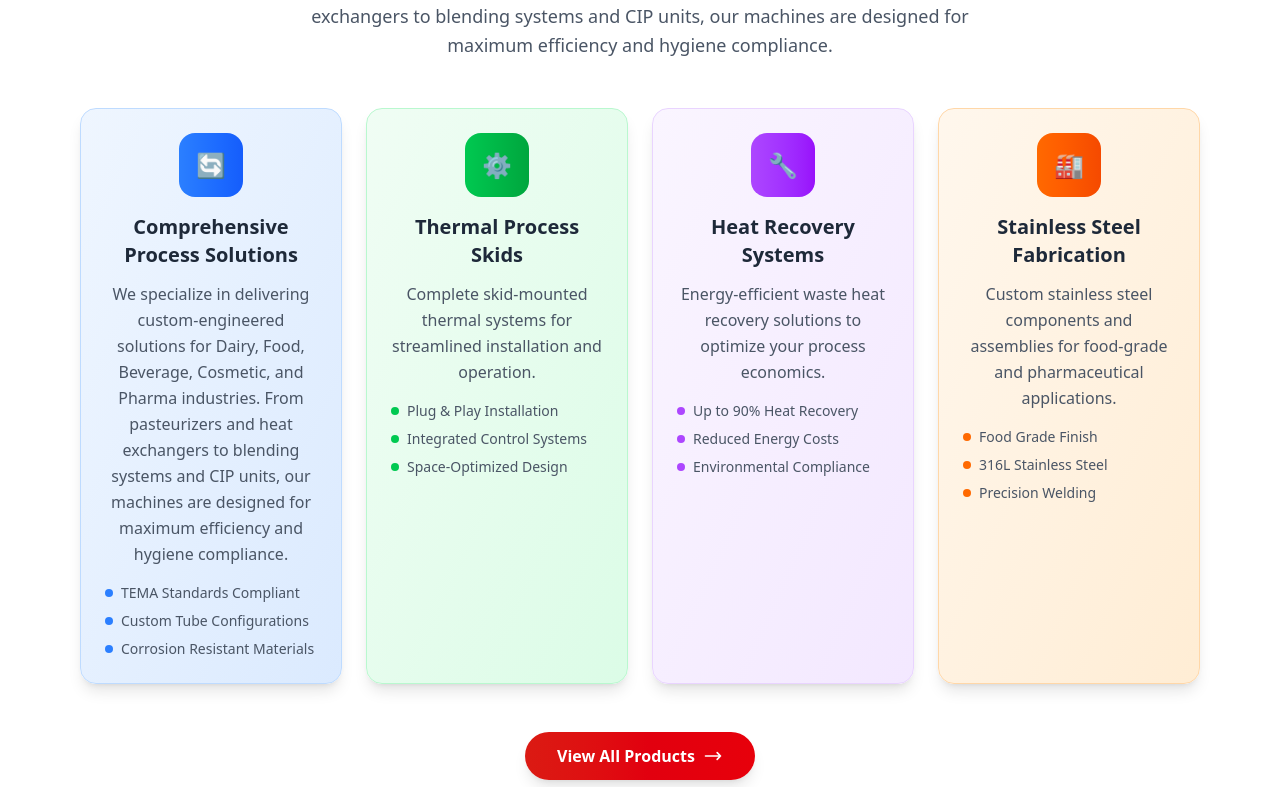
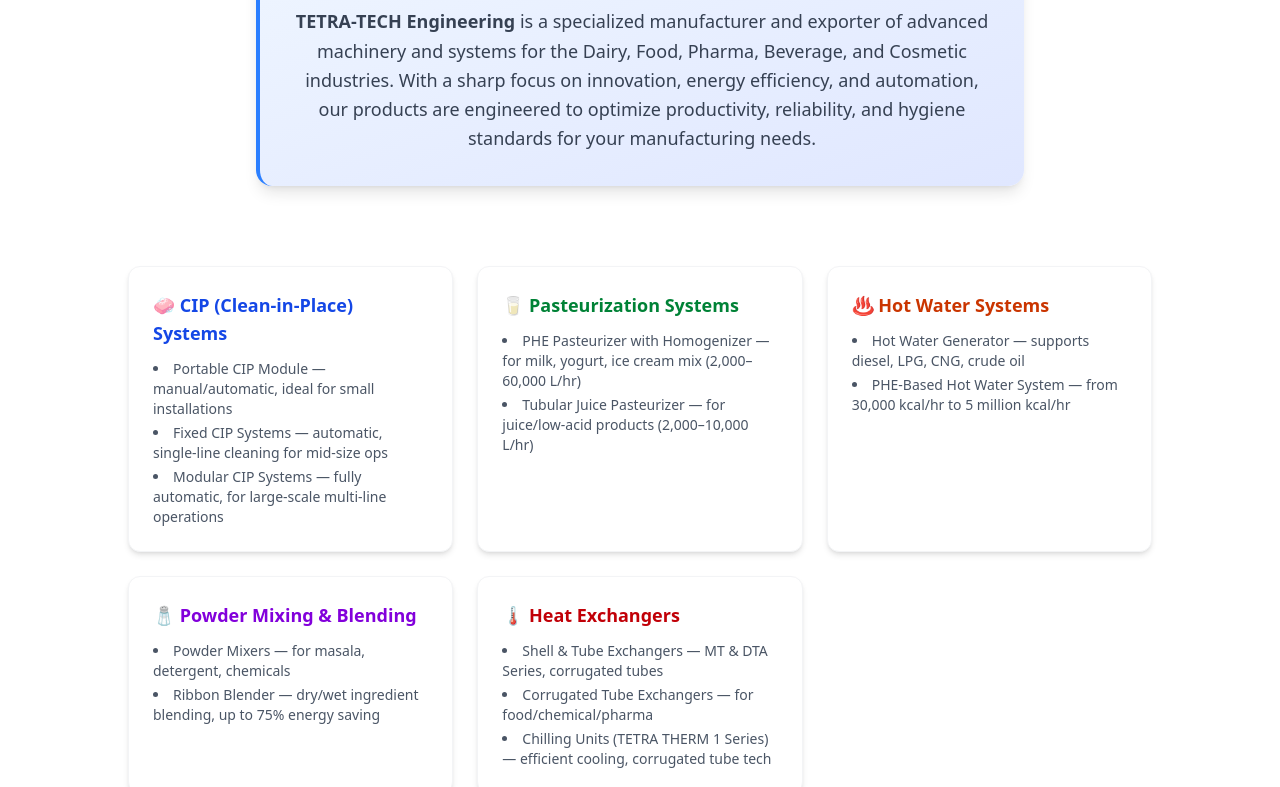
Before and after one commit to riya-jaiswal/teratech, a React (Vite) app: page / in a window 1280 px wide. Shown: the part 1433-2220 px from the top of the page. Built offline with nearby package versions, Linux system fonts and the light colour scheme.

Commit message:
product section

```diff
--- a/src/pages/Home.jsx
+++ b/src/pages/Home.jsx
@@ -56,109 +56,75 @@
 
       {/* Products Section */}
 <section className="py-12 md:py-16 px-4 md:px-20 bg-white">
-        <h2 className="text-2xl md:text-3xl font-bold mb-8 text-center text-gray-800">Our Products</h2>
-        <p className="text-base md:text-lg text-center max-w-2xl mx-auto text-gray-600 mb-12 leading-relaxed">
-          We specialize in delivering custom-engineered solutions for Dairy, Food, Beverage, Cosmetic, and Pharma industries. From pasteurizers and heat exchangers to blending systems and CIP units, our machines are designed for maximum efficiency and hygiene compliance.
+  <h2 className="text-2xl md:text-3xl font-bold mb-6 text-center text-gray-800">Our Products</h2>
+  {/* Product Overview */}
+  <div className="max-w-3xl mx-auto mb-10 bg-gradient-to-br from-blue-50 to-indigo-100 rounded-2xl p-6 md:p-8 text-center shadow-lg border-l-4 border-blue-500">
+    <h3 className="font-semibold text-xl md:text-2xl mb-2 text-gray-800">Product Overview</h3>
+    <p className="text-base md:text-lg text-gray-700 leading-relaxed">
+      <strong>TETRA-TECH Engineering</strong> is a specialized manufacturer and exporter of advanced machinery and systems for the Dairy, Food, Pharma, Beverage, and Cosmetic industries. With a sharp focus on innovation, energy efficiency, and automation, our products are engineered to optimize productivity, reliability, and hygiene standards for your manufacturing needs.
     </p>
-
-        <div className="grid md:grid-cols-2 lg:grid-cols-4 gap-6 max-w-7xl mx-auto">
-          {/* Product 1 */}
-          <div className="group bg-gradient-to-br from-blue-50 to-blue-100 p-6 rounded-2xl shadow-lg hover:shadow-2xl transition-all duration-300 transform hover:-translate-y-2 border border-blue-200">
-            <div className="w-16 h-16 bg-gradient-to-r from-blue-500 to-blue-600 rounded-2xl flex items-center justify-center text-white text-2xl mb-4 group-hover:scale-110 transition-transform duration-300 mx-auto">
-              🔄
-            </div>
-            <h3 className="text-lg md:text-xl font-bold text-gray-800 mb-3 text-center">Comprehensive Process Solutions</h3>
-            <p className="text-sm md:text-base text-gray-600 mb-4 leading-relaxed text-center">
-              We specialize in delivering custom-engineered solutions for Dairy, Food, Beverage, Cosmetic, and Pharma industries. From pasteurizers and heat exchangers to blending systems and CIP units, our machines are designed for maximum efficiency and hygiene compliance.
-            </p>
-            <div className="space-y-2 text-xs md:text-sm text-gray-600">
-              <div className="flex items-center">
-                <span className="w-2 h-2 bg-blue-500 rounded-full mr-2"></span>
-                <span>TEMA Standards Compliant</span>
-              </div>
-              <div className="flex items-center">
-                <span className="w-2 h-2 bg-blue-500 rounded-full mr-2"></span>
-                <span>Custom Tube Configurations</span>
-              </div>
-              <div className="flex items-center">
-                <span className="w-2 h-2 bg-blue-500 rounded-full mr-2"></span>
-                <span>Corrosion Resistant Materials</span>
-              </div>
-            </div>
   </div>
 
-          {/* Product 2 */}
-          <div className="group bg-gradient-to-br from-green-50 to-green-100 p-6 rounded-2xl shadow-lg hover:shadow-2xl transition-all duration-300 transform hover:-translate-y-2 border border-green-200">
-            <div className="w-16 h-16 bg-gradient-to-r from-green-500 to-green-600 rounded-2xl flex items-center justify-center text-white text-2xl mb-4 group-hover:scale-110 transition-transform duration-300 mx-auto">
-              ⚙️
-            </div>
-            <h3 className="text-lg md:text-xl font-bold text-gray-800 mb-3 text-center">Thermal Process Skids</h3>
-            <p className="text-sm md:text-base text-gray-600 mb-4 leading-relaxed text-center">
-              Complete skid-mounted thermal systems for streamlined installation and operation.
-            </p>
-            <div className="space-y-2 text-xs md:text-sm text-gray-600">
-              <div className="flex items-center">
-                <span className="w-2 h-2 bg-green-500 rounded-full mr-2"></span>
-                <span>Plug & Play Installation</span>
-              </div>
-              <div className="flex items-center">
-                <span className="w-2 h-2 bg-green-500 rounded-full mr-2"></span>
-                <span>Integrated Control Systems</span>
-              </div>
-              <div className="flex items-center">
-                <span className="w-2 h-2 bg-green-500 rounded-full mr-2"></span>
-                <span>Space-Optimized Design</span>
-              </div>
-            </div>
+  <div className="grid md:grid-cols-2 lg:grid-cols-4 gap-6 max-w-7xl mx-auto mb-10">
+    {/* Existing Product Feature Cards (as in your code above)... */}
+    {/* Product 1 to Product 4 */}
+    {/* ... */}
   </div>
 
-          {/* Product 3 */}
-          <div className="group bg-gradient-to-br from-purple-50 to-purple-100 p-6 rounded-2xl shadow-lg hover:shadow-2xl transition-all duration-300 transform hover:-translate-y-2 border border-purple-200">
-            <div className="w-16 h-16 bg-gradient-to-r from-purple-500 to-purple-600 rounded-2xl flex items-center justify-center text-white text-2xl mb-4 group-hover:scale-110 transition-transform duration-300 mx-auto">
-              🔧
+  {/* Product Lines (Key Products): */}
+  <div className="max-w-5xl mx-auto">
+    <div className="grid md:grid-cols-2 lg:grid-cols-3 gap-6">
+      {/* CIP Systems */}
+      <div className="bg-white rounded-xl shadow-md border border-gray-100 p-6 flex flex-col gap-2 hover:shadow-xl transition">
+        <h4 className="font-semibold text-lg text-blue-700 flex items-center gap-2 mb-1">
+          <span>🧼 CIP (Clean-in-Place) Systems</span>
+        </h4>
+        <ul className="list-disc list-inside text-sm text-gray-600 space-y-1">
+          <li>Portable CIP Module — manual/automatic, ideal for small installations</li>
+          <li>Fixed CIP Systems — automatic, single-line cleaning for mid-size ops</li>
+          <li>Modular CIP Systems — fully automatic, for large-scale multi-line operations</li>
+        </ul>
       </div>
-            <h3 className="text-lg md:text-xl font-bold text-gray-800 mb-3 text-center">Heat Recovery Systems</h3>
-            <p className="text-sm md:text-base text-gray-600 mb-4 leading-relaxed text-center">
-              Energy-efficient waste heat recovery solutions to optimize your process economics.
-            </p>
-            <div className="space-y-2 text-xs md:text-sm text-gray-600">
-              <div className="flex items-center">
-                <span className="w-2 h-2 bg-purple-500 rounded-full mr-2"></span>
-                <span>Up to 90% Heat Recovery</span>
+      {/* Pasteurization Systems */}
+      <div className="bg-white rounded-xl shadow-md border border-gray-100 p-6 flex flex-col gap-2 hover:shadow-xl transition">
+        <h4 className="font-semibold text-lg text-green-700 flex items-center gap-2 mb-1">
+          <span>🥛 Pasteurization Systems</span>
+        </h4>
+        <ul className="list-disc list-inside text-sm text-gray-600 space-y-1">
+          <li>PHE Pasteurizer with Homogenizer — for milk, yogurt, ice cream mix (2,000–60,000 L/hr)</li>
+          <li>Tubular Juice Pasteurizer — for juice/low-acid products (2,000–10,000 L/hr)</li>
+        </ul>
       </div>
-              <div className="flex items-center">
-                <span className="w-2 h-2 bg-purple-500 rounded-full mr-2"></span>
-                <span>Reduced Energy Costs</span>
+      {/* Hot Water Systems */}
+      <div className="bg-white rounded-xl shadow-md border border-gray-100 p-6 flex flex-col gap-2 hover:shadow-xl transition">
+        <h4 className="font-semibold text-lg text-orange-700 flex items-center gap-2 mb-1">
+          <span>♨️ Hot Water Systems</span>
+        </h4>
+        <ul className="list-disc list-inside text-sm text-gray-600 space-y-1">
+          <li>Hot Water Generator — supports diesel, LPG, CNG, crude oil</li>
+          <li>PHE-Based Hot Water System — from 30,000 kcal/hr to 5 million kcal/hr</li>
+        </ul>
       </div>
-              <div className="flex items-center">
-                <span className="w-2 h-2 bg-purple-500 rounded-full mr-2"></span>
-                <span>Environmental Compliance</span>
+      {/* Powder Mixing */}
+      <div className="bg-white rounded-xl shadow-md border border-gray-100 p-6 flex flex-col gap-2 hover:shadow-xl transition">
+        <h4 className="font-semibold text-lg text-purple-700 flex items-center gap-2 mb-1">
+          <span>🧂 Powder Mixing & Blending</span>
+        </h4>
+        <ul className="list-disc list-inside text-sm text-gray-600 space-y-1">
+          <li>Powder Mixers — for masala, detergent, chemicals</li>
+          <li>Ribbon Blender — dry/wet ingredient blending, up to 75% energy saving</li>
+        </ul>
       </div>
-            </div>
-          </div>
-
-          {/* Product 4 */}
-          <div className="group bg-gradient-to-br from-orange-50 to-orange-100 p-6 rounded-2xl shadow-lg hover:shadow-2xl transition-all duration-300 transform hover:-translate-y-2 border border-orange-200">
-            <div className="w-16 h-16 bg-gradient-to-r from-orange-500 to-orange-600 rounded-2xl flex items-center justify-center text-white text-2xl mb-4 group-hover:scale-110 transition-transform duration-300 mx-auto">
-              🏭
-            </div>
-            <h3 className="text-lg md:text-xl font-bold text-gray-800 mb-3 text-center">Stainless Steel Fabrication</h3>
-            <p className="text-sm md:text-base text-gray-600 mb-4 leading-relaxed text-center">
-              Custom stainless steel components and assemblies for food-grade and pharmaceutical applications.
-            </p>
-            <div className="space-y-2 text-xs md:text-sm text-gray-600">
-              <div className="flex items-center">
-                <span className="w-2 h-2 bg-orange-500 rounded-full mr-2"></span>
-                <span>Food Grade Finish</span>
-              </div>
-              <div className="flex items-center">
-                <span className="w-2 h-2 bg-orange-500 rounded-full mr-2"></span>
-                <span>316L Stainless Steel</span>
-              </div>
-              <div className="flex items-center">
-                <span className="w-2 h-2 bg-orange-500 rounded-full mr-2"></span>
-                <span>Precision Welding</span>
-              </div>
+      {/* Heat Exchangers */}
+      <div className="bg-white rounded-xl shadow-md border border-gray-100 p-6 flex flex-col gap-2 hover:shadow-xl transition">
+        <h4 className="font-semibold text-lg text-red-700 flex items-center gap-2 mb-1">
+          <span>🌡️ Heat Exchangers</span>
+        </h4>
+        <ul className="list-disc list-inside text-sm text-gray-600 space-y-1">
+          <li>Shell & Tube Exchangers — MT & DTA Series, corrugated tubes</li>
+          <li>Corrugated Tube Exchangers — for food/chemical/pharma</li>
+          <li>Chilling Units (TETRA THERM 1 Series) — efficient cooling, corrugated tube tech</li>
+        </ul>
       </div>
     </div>
   </div>
@@ -176,6 +142,7 @@
     </Link>
   </div>
 </section>
+
 
       {/* Services Section */}
       <section className="py-12 md:py-16 px-4 md:px-20 bg-gradient-to-br from-gray-50 to-blue-50">
```
Lines whose indentation alone changed are shown as unchanged.
